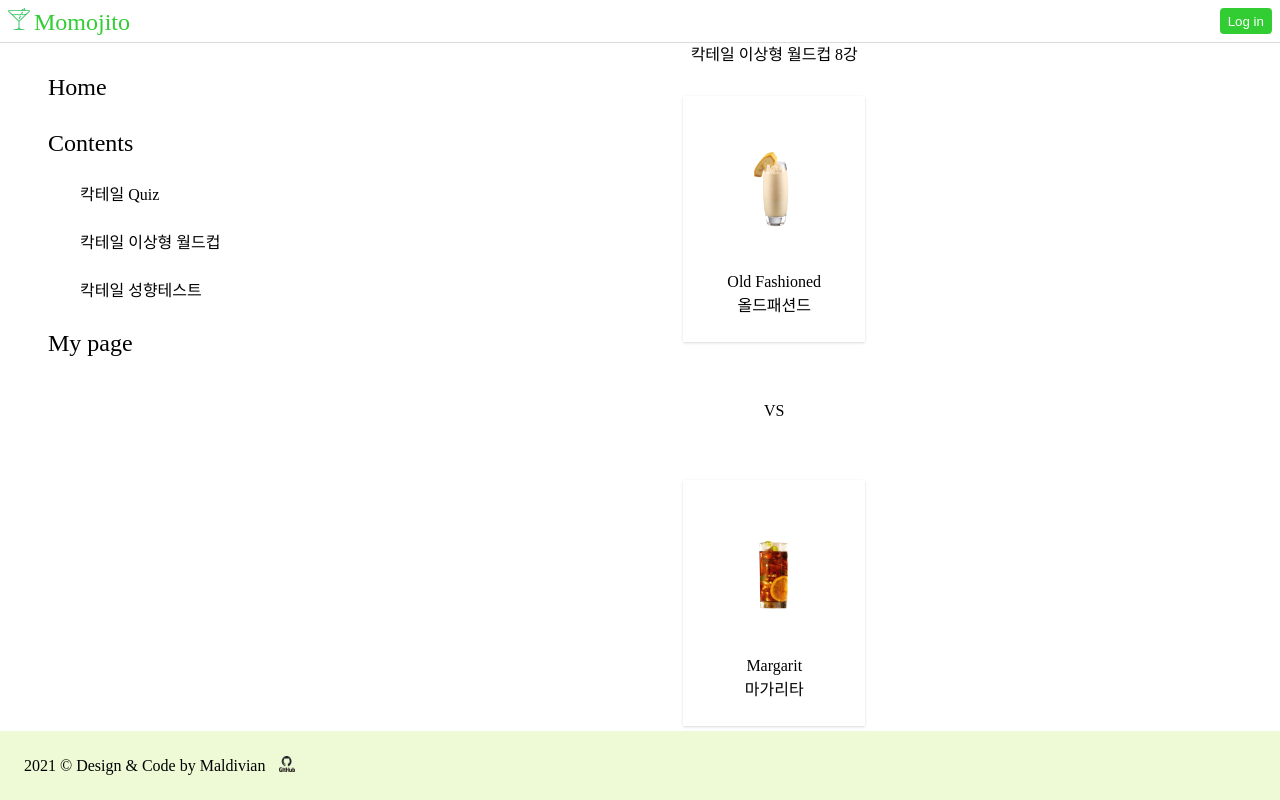
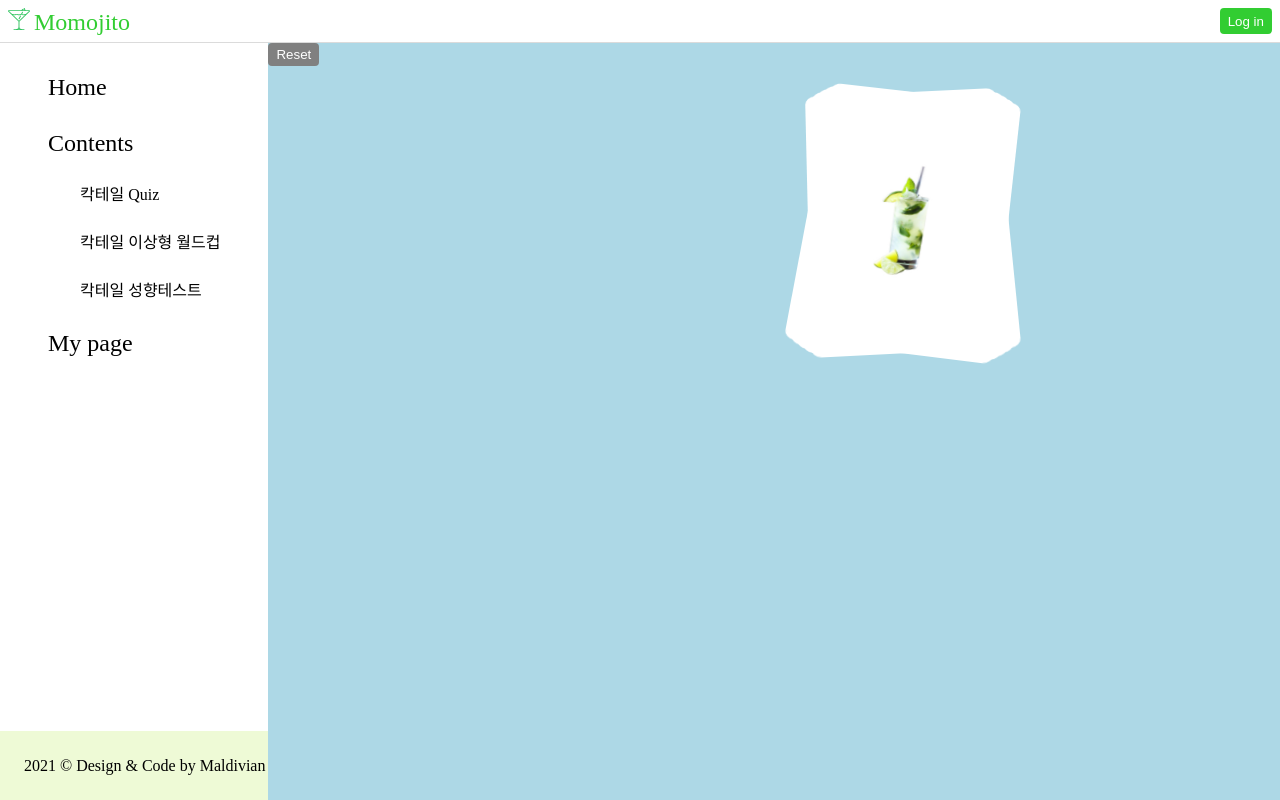
Before and after one commit to codestates/momojito_Client, a Next.js app: page /worldcup in a window 1280 px wide. Built offline with nearby package versions, Linux system fonts and the light colour scheme.

Commit message:
Add buggy carddealing

```diff
--- a/package.json
+++ b/package.json
@@ -16,6 +16,8 @@
     "react-dom": "17.0.1",
     "react-modal": "^3.12.1",
     "react-responsive": "^8.2.0",
+    "react-spring": "^9.0.0-rc.3",
+    "react-use-gesture": "5.0.0",
     "styled-components": "^5.2.1",
     "styled-reset": "^4.3.4",
     "swiper": "^6.4.5"
--- a/pages/worldcup.js
+++ b/pages/worldcup.js
@@ -1,70 +1,198 @@
 import PageUtils from "../components/PageUtils";
-import Header from "../components/Header";
-import Footer from "../components/Footer";
-import CardGrid from "../components/CardGrid";
 import db from "../public/cocktaildb";
 import styled from "styled-components";
-import { useState } from "react";
-
-const Container_Big = styled.div`
+import React, { useState, useReducer } from "react";
+import { useSprings, animated, interpolate } from "react-spring";
+import Button from "../components/Button";
+const Container = styled.div`
+  background: lightblue;
+  position: fixed;
+  overflow: hidden;
+  width: 100%;
+  height: 100%;
+`;
+const Outer = styled(animated.div)`
+  position: absolute;
+  width: 100%;
+  height: 100%;
+  will-change: transform;
   display: flex;
-  flex-direction: column;
-  height: 100%;
-  justify-content: space-around;
-  align-items: center;
+  align-items: flex-start;
+  justify-content: center;
+`;
+const Inner = styled(animated.div)`
+  background-color: white;
+  background-size: auto 85%;
+  background-repeat: no-repeat;
+  background-position: center center;
+  width: 50%;
+  max-width: 200px;
+  height: 50%;
+  max-height: 300px;
+  will-change: transform;
+  border-radius: 10px;
+  box-shadow: 20 12.5px 100px -10px rgba(50, 50, 73, 0.4),
+    0 10px 10px -10px rgba(50, 50, 73, 0.3);
 `;
 
+const cards = [
+  "/cocktails/0.jpeg",
+  "/cocktails/1.jpeg",
+  "/cocktails/2.jpeg",
+  "/cocktails/3.jpeg",
+  "/cocktails/4.jpeg",
+];
+
+const to = (i) => ({
+  x: 0,
+  y: i * -4,
+  scale: 1,
+  rot: -10 + Math.random() * 20,
+  delay: i * 100,
+});
+const from = (i) => ({ x: 0, rot: 0, scale: 1.5, y: -1000 });
+const trans = (r, s) =>
+  `perspective(1500px) rotateX(30deg) rotateY(${
+    r / 10
+  }deg) rotateZ(${r}deg) scale(${s})`;
+const initialState = {
+  deck: Array.from({ length: cards.length }, (_, i) => i),
+  table: [],
+  leftGone: [],
+  rightGone: [],
+};
+function reducer(state, action) {
+  switch (action.type) {
+    case "deal":
+      return {
+        ...state,
+        deck: state.deck.slice(2),
+        table: state.deck.slice(0, 2),
+      };
+    case "select_left":
+      return {
+        ...state,
+        deck: [...state.deck, state.table[0]],
+        table: [],
+        leftGone: [...state.leftGone, state.table[0]],
+      };
+    case "select_right":
+      return {
+        ...state,
+        deck: [...state.deck, state.table[1]],
+        table: [],
+        rightGone: [...state.rightGone, state.table[1]],
+      };
+    case "reset":
+      return {
+        deck: Array.from({ length: cards.length }, (_, i) => i),
+        table: [],
+        leftGone: [],
+        rightGone: [],
+      };
+    default:
+      throw new Error();
+  }
+}
+
+function Deck() {
+  const [props, set] = useSprings(cards.length, (i) => ({
+    ...to(i),
+    from: from(i),
+  }));
+  const [state, dispatch] = useReducer(reducer, initialState);
+  React.useEffect(() => {
+    set((i) => {
+      const isDeck = state.deck.includes(i);
+      const isTableLeft = state.table.indexOf(i) === 0;
+      const isTableRight = state.table.indexOf(i) === 1;
+      const isLeftGone = state.leftGone.includes(i);
+      const isRightGone = state.rightGone.includes(i);
+      const w = window.innerWidth;
+      const x = isDeck
+        ? 0
+        : isTableLeft
+        ? -200
+        : isTableRight
+        ? 200
+        : isLeftGone
+        ? -1000
+        : 1000;
+      const y = isDeck ? 0 : 200;
+      return {
+        x,
+        y,
+        config: { friction: 50, tension: 500 },
+      };
+    });
+  }, [state]);
+
+  const handleClick = (e, i) => {
+    console.log(i);
+    if (state.table.length === 0) {
+      dispatch({ type: "deal" });
+    } else if (state.table[0] === i) {
+      dispatch({ type: "select_left" });
+    } else {
+      dispatch({ type: "select_right" });
+    }
+  };
+  return (
+    <Container>
+      <Button onClick={(e) => dispatch({ type: "reset" })}>Reset</Button>
+      {props.map(({ x, y, rot, scale }, i) => (
+        <Outer key={i} style={{ x, y }}>
+          <Inner
+            onClick={(e) => {
+              console.log(i);
+              handleClick(e, i);
+            }}
+            style={{
+              transform: interpolate([rot, scale], trans),
+              backgroundImage: `url(${cards[i]})`,
+            }}
+          />
+        </Outer>
+      ))}
+    </Container>
+  );
+}
+
 export default function WorldCup() {
-  const [remain, setRemain] = useState(
-    Array.from({ length: db.length }, (v, i) => i)
-  );
-  const handleLeft = (e) => {};
-  const handleRight = (e) => {};
   return (
     <PageUtils>
-      <H1>칵테일 이상형 월드컵 {2 ** Math.floor(remain.length / 2)}강</H1>
-      <Container_Big className="">
-        <Card index={0} handleClick={handleLeft}></Card>
-        <H1>VS</H1>
-        <Card index={1} handleClick={handleRight}></Card>
-      </Container_Big>
+      <Deck></Deck>
     </PageUtils>
   );
 }
 
-const Container = styled.div`
-  position: relative;
-  padding: 1rem;
-  display: flex;
-  flex-direction: column;
-  justify-content: center;
-  --tw-shadow: 0 1px 3px 0 rgba(0, 0, 0, 0.1), 0 1px 2px 0 rgba(0, 0, 0, 0.06);
-  box-shadow: var(--tw-ring-offset-shadow, 0 0 #0000),
-    var(--tw-ring-shadow, 0 0 #0000), var(--tw-shadow);
-  img {
-    width: 150px;
-    height: 150px;
-    position: relative;
-    place-self: center;
-    margin-bottom: 0.5rem;
-  }
-  .last {
-    margin-bottom: 0.5rem;
-  }
-`;
-
-const H1 = styled.h1`
-  padding: 0.25rem;
-  text-align: center;
-`;
-
-function Card({ index, handleClick }) {
-  const cocktail = db[index];
-  return (
-    <Container onClick={handleClick}>
-      <img src={`cocktails/${cocktail.id}.jpeg`}></img>
-      <H1>{cocktail.name}</H1>
-      <H1 className="last">{cocktail.koreanName}</H1>
-    </Container>
-  );
-}
+// const bind = useGesture(
+//   ({
+//     args: [index],
+//     down,
+//     delta: [xDelta],
+//     distance,
+//     direction: [xDir],
+//     velocity,
+//   }) => {
+//     const trigger = velocity > 0.2; // If you flick hard enough it should trigger the card to fly out
+//     const dir = xDir < 0 ? -1 : 1; // Direction should either point left or right
+//     if (!down && trigger) gone.add(index); // If button/finger's up and trigger velocity is reached, we flag the card ready to fly out
+//     set((i) => {
+//       if (index !== i) return; // We're only interested in changing spring-data for the current spring
+//       const isGone = gone.has(index);
+//       const x = isGone ? (200 + window.innerWidth) * dir : down ? xDelta : 0; // When a card is gone it flys out left or right, otherwise goes back to zero
+//       const rot = xDelta / 100 + (isGone ? dir * 10 * velocity : 0); // How much the card tilts, flicking it harder makes it rotate faster
+//       const scale = down ? 1.1 : 1; // Active cards lift up a bit
+//       return {
+//         x,
+//         rot,
+//         scale,
+//         delay: undefined,
+//         config: { friction: 50, tension: down ? 800 : isGone ? 200 : 500 },
+//       };
+//     });
+//     if (!down && gone.size === cards.length)
+//       setTimeout(() => gone.clear() || set((i) => to(i)), 600);
+//   }
+// );
```
Also changed, not shown: 1 other file (tests, documents, lock files or other folders).
